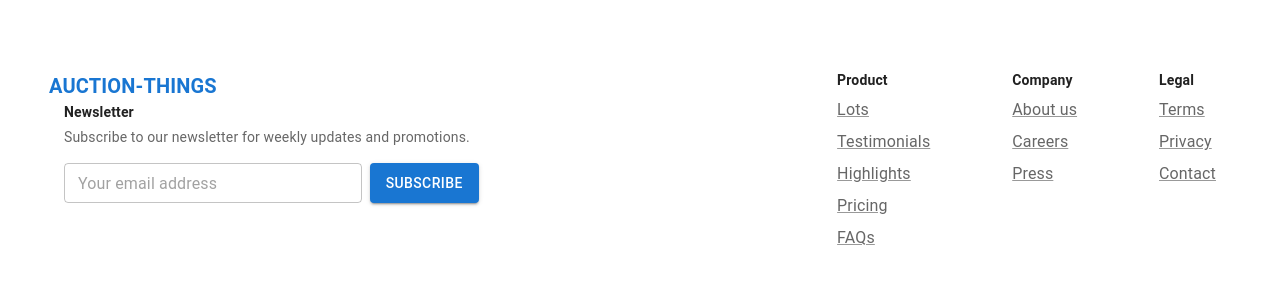
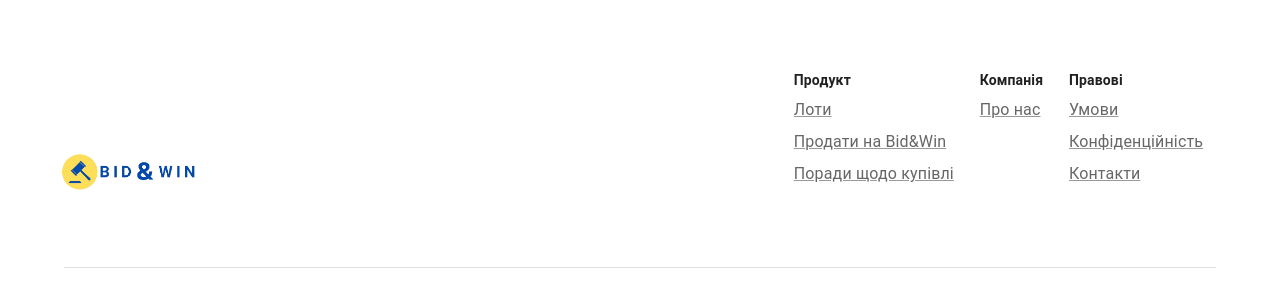
Before and after one commit to hrunytskyidmytro/auction-things-client, a React (Create React App) app: page / in a window 1280 px wide. Shown: the part 649-949 px from the top of the page. Built offline with nearby package versions, Linux system fonts and the light colour scheme; the HTML template or start-up script is replaced by a standard one.

Commit message:
Updated footer

```diff
--- a/src/layouts/Footer/Footer.js
+++ b/src/layouts/Footer/Footer.js
@@ -1,29 +1,26 @@
 import React from "react";
 
 import Box from "@mui/material/Box";
-import Button from "@mui/material/Button";
 import Container from "@mui/material/Container";
 import IconButton from "@mui/material/IconButton";
 import Link from "@mui/material/Link";
 import Stack from "@mui/material/Stack";
-import TextField from "@mui/material/TextField";
 import Typography from "@mui/material/Typography";
 
 import FacebookIcon from "@mui/icons-material/GitHub";
 import LinkedInIcon from "@mui/icons-material/LinkedIn";
 import TwitterIcon from "@mui/icons-material/X";
 
-
-// const logoStyle = {
-//   width: "140px",
-//   height: "auto",
-// };
+const logoStyle = {
+  width: "140px",
+  height: "auto",
+};
 
 const Copyright = () => {
   return (
     <Typography variant="body2" color="text.secondary" mt={1}>
       {"Copyright © "}
-      <Link href="#">Hrunytsky Dmytro&nbsp;</Link>
+      <Link href="#">Дмитро Груницький&nbsp;</Link>
       {new Date().getFullYear()}
     </Typography>
   );
@@ -46,7 +43,7 @@ const Footer = () => {
           display: "flex",
           flexDirection: { xs: "column", sm: "row" },
           width: "100%",
-          justifyContent: "space-between",
+          justifyContent: "space-around",
         }}
       >
         <Box
@@ -58,18 +55,18 @@ const Footer = () => {
           }}
         >
           <Box sx={{ width: { xs: "100%", sm: "60%" } }}>
-            <Box sx={{ ml: "-15px" }}>
+            <Box sx={{ mt: "80px", ml: "-15px" }}>
+              <Link href="/main" underline="hover">
                 <Typography
                   variant="h6"
                   fontWeight={600}
                   sx={{ color: "#01579b" }}
                 >
-                <Link href="/main" underline="hover">
-                  AUCTION-THINGS
+                  <img src="/logo.png" style={logoStyle} alt="Логотип" />
+                </Typography>
               </Link>
-              </Typography>
             </Box>
-            <Typography variant="body2" fontWeight={600} gutterBottom>
+            {/* <Typography variant="body2" fontWeight={600} gutterBottom>
               Newsletter
             </Typography>
             <Typography variant="body2" color="text.secondary" mb={2}>
@@ -96,7 +93,7 @@ const Footer = () => {
               >
                 Subscribe
               </Button>
-            </Stack>
+            </Stack> */}
           </Box>
         </Box>
         <Box
@@ -107,22 +104,16 @@ const Footer = () => {
           }}
         >
           <Typography variant="body2" fontWeight={600}>
-            Product
+            Продукт
           </Typography>
           <Link color="text.secondary" href="#">
-            Lots
+            Лоти
           </Link>
           <Link color="text.secondary" href="#">
-            Testimonials
+            Продати на Bid&Win
           </Link>
           <Link color="text.secondary" href="#">
-            Highlights
-          </Link>
-          <Link color="text.secondary" href="#">
-            Pricing
-          </Link>
-          <Link color="text.secondary" href="#">
-            FAQs
+            Поради щодо купівлі
           </Link>
         </Box>
         <Box
@@ -133,16 +124,10 @@ const Footer = () => {
           }}
         >
           <Typography variant="body2" fontWeight={600}>
-            Company
+            Компанія
           </Typography>
           <Link color="text.secondary" href="#">
-            About us
-          </Link>
-          <Link color="text.secondary" href="#">
-            Careers
-          </Link>
-          <Link color="text.secondary" href="#">
-            Press
+            Про нас
           </Link>
         </Box>
         <Box
@@ -153,16 +138,16 @@ const Footer = () => {
           }}
         >
           <Typography variant="body2" fontWeight={600}>
-            Legal
+            Правові
           </Typography>
           <Link color="text.secondary" href="#">
-            Terms
+            Умови
           </Link>
           <Link color="text.secondary" href="#">
-            Privacy
+            Конфіденційність
           </Link>
           <Link color="text.secondary" href="#">
-            Contact
+            Контакти
           </Link>
         </Box>
       </Box>
@@ -178,13 +163,13 @@ const Footer = () => {
       >
         <div>
           <Link color="text.secondary" href="#">
-            Privacy Policy
+            Політика конфіденційності
           </Link>
           <Typography display="inline" sx={{ mx: 0.5, opacity: 0.5 }}>
             &nbsp;•&nbsp;
           </Typography>
           <Link color="text.secondary" href="#">
-            Terms of Service
+            Умови надання послуг
           </Link>
           <Copyright />
         </div>
```
Lines whose indentation alone changed are shown as unchanged.
